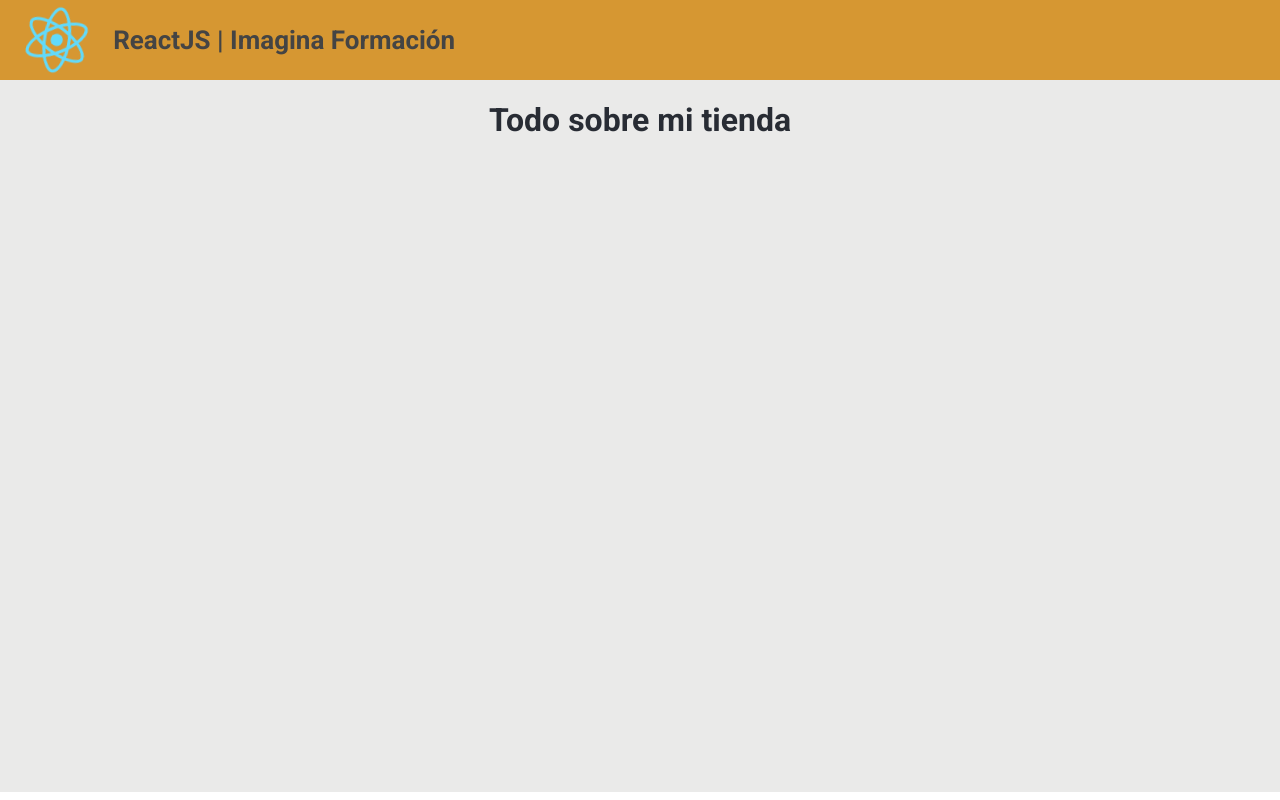
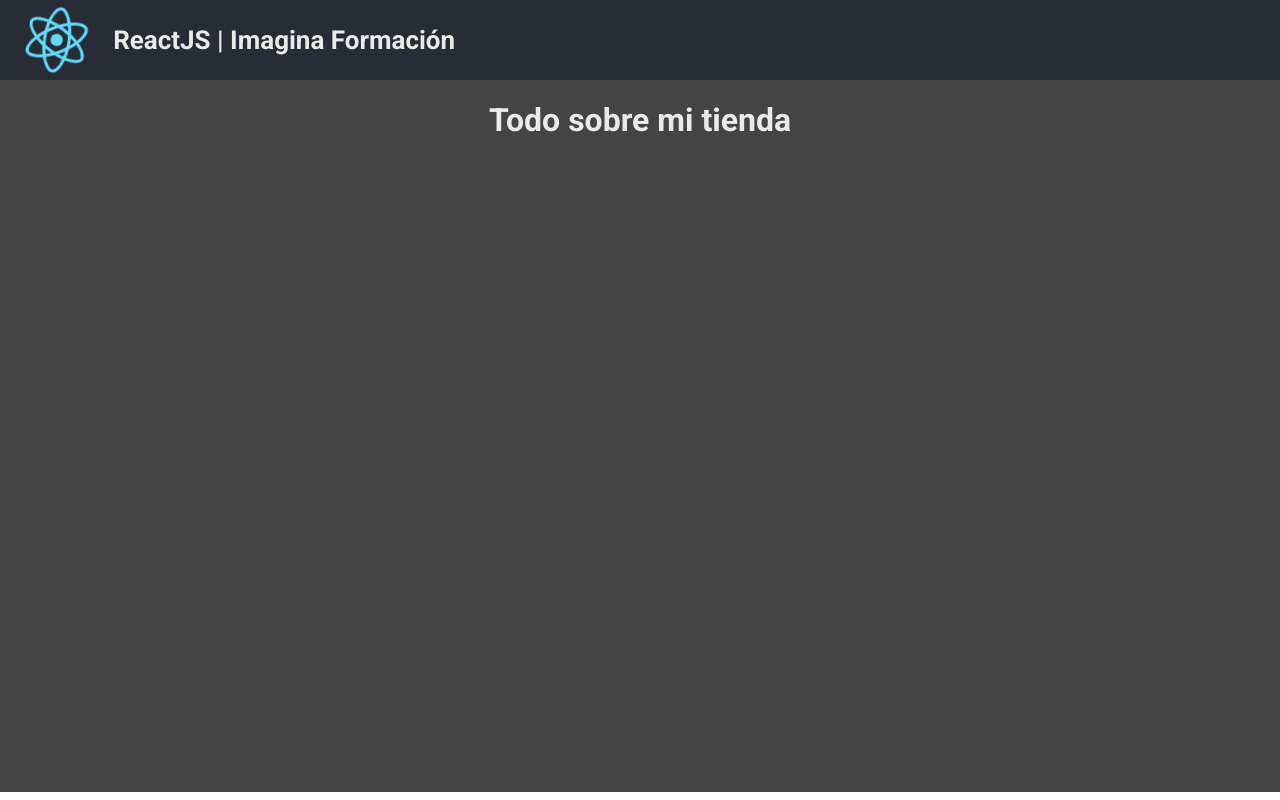
Before and after one commit to ManeFiros/tema-16, a React (Create React App) app: page / in a window 1280 px wide. Built offline with nearby package versions, Linux system fonts and the light colour scheme.

Commit message:
useReducer re

```diff
--- a/src/App.jsx
+++ b/src/App.jsx
@@ -9,12 +9,12 @@ import About from './pages/About/About.page';
 //import Store from './pages/Store/Store.page';
 //import Product from './pages/Product/Product.page';
 import Context from './context';
-//import { reducerIsLogged, initialStateIsLogged, LOG_IN, LOG_OUT, DIA, NOCHE, reducerIsDeDia, initialStateIsDeDia} from './context/reducers';
+import { reducerIsLogged, initialStateIsLogged, LOG_IN, LOG_OUT, DIA, NOCHE, reducerIsDeDia, initialStateIsDeDia} from './context/reducers';
 
 function App() {
 
-  const [isLogged, dispatch] = useState(true);//useReducer(reducerIsLogged, initialStateIsLogged);
-  const [isDeDia, dispatchMode] = useState(true);//useReducer(reducerIsDeDia, initialStateIsDeDia);
+  const [isLogged, dispatch] = useReducer(reducerIsLogged, initialStateIsLogged);
+  const [isDeDia, dispatchMode] = useReducer(reducerIsDeDia, initialStateIsDeDia);
 
   let logOut = () => { /*dispatch({type: LOG_OUT});*/ }
 
```
